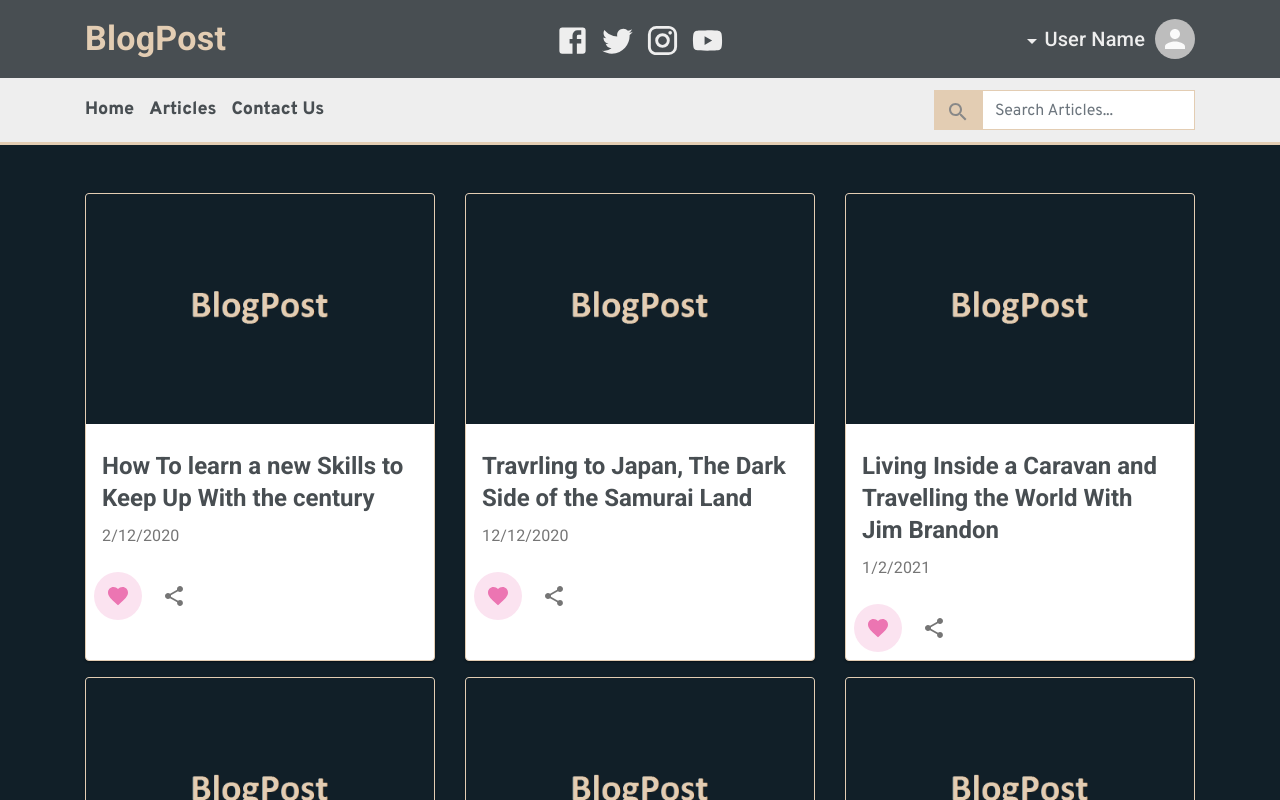
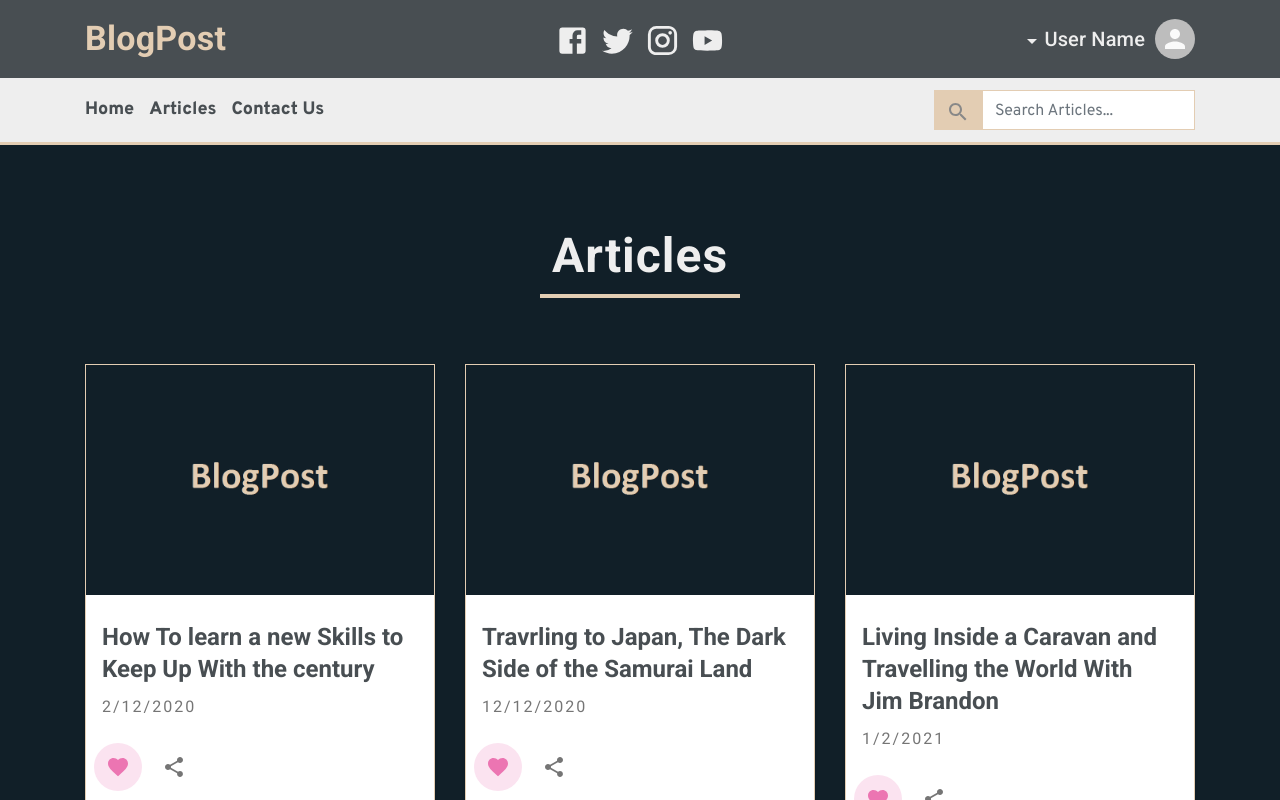
Before and after one commit to HassanAlhalabi/react-blog-system-project, a React (Create React App) app: page /articles in a window 1280 px wide. Shown: the top 800 px of the page. Built offline with nearby package versions, Linux system fonts and the light colour scheme.

Commit message:
Design Fixes

```diff
--- a/src/App.css
+++ b/src/App.css
@@ -122,6 +122,7 @@ button:focus {
     position: relative;
     margin-top: 20px !important;
     margin-bottom: 70px !important;
+    letter-spacing: 1px !important;
 }
 
 @media(max-width: 576px) {
@@ -251,6 +252,7 @@ nav.navbar .lower-nav a:focus {
 
 .article-card {
     border: 1px solid var(--third-color);
+    border-radius: 0 !important;
 }
 
 .MuiCard-root {
@@ -261,6 +263,10 @@ nav.navbar .lower-nav a:focus {
     color: var(--second-color);
     padding: 10px 0px;
     font-weight: bold
+}
+
+.article-card .MuiCardHeader-subheader {
+    letter-spacing: 2px;
 }
 
 /* Article Body Style */
@@ -297,7 +303,14 @@ nav.navbar .lower-nav a:focus {
 
 .latest-article-card {
     box-shadow: 0px 0px 1px 1px var(--third-color);
-    background-color: #EEE;
+    background-color: #EEEEEEAA;
+    transition: .4s;
+}
+
+.latest-article-card:hover,
+.latest-article-card:focus {
+    box-shadow: 0px 0px 2px 2px var(--third-color);
+    background-color: #EEEEEECC;
 }
 
 .latest-article-card img {
--- a/src/components/Articles.js
+++ b/src/components/Articles.js
@@ -1,6 +1,7 @@
 import React, { useState } from 'react';
 import { useParams,useHistory } from 'react-router-dom';
 import { connect } from 'react-redux';
+import PageHeader from './layout/PageHeader';
 import ArticleCard from './ArticleCard';
 import Pagination from '@material-ui/lab/Pagination';
 
@@ -29,6 +30,7 @@ const Articles = ({articles,favorites}) => {
     return (
         <div className='articles pt-5 pb-5'>
             <div className='container'>
+                <PageHeader title='Articles' />
                 <div className='row'>
                     {
                         slicedArticles.map(article => {
--- a/src/components/header/RegisteredLinks.js
+++ b/src/components/header/RegisteredLinks.js
@@ -60,7 +60,7 @@ const RegisteredLinks = ({user}) => {
                         <ListItem button className='color-third'>
                             <ListItemText
                                 button
-                                primary='Favorate List'
+                                primary='Favorates List'
                             />
                             <ListItemIcon className='justify-content-end'>
                                 <FavoriteRounded className='color-third'/>
--- a/src/components/layout/Sidebar.js
+++ b/src/components/layout/Sidebar.js
@@ -10,8 +10,8 @@ const Sidebar = ({articles}) => {
         <div className='sidebar h-100'>
             <div className='p-2 p-md-4'>
                 <div className='sidebar-latest-articles'>
-                    <Typography variant='h5'>
-                        Latest Aricles:
+                    <Typography variant='h5' className='pl-0'>
+                        Latest Articles:
                     </Typography>
                     <div>
                         {
```
